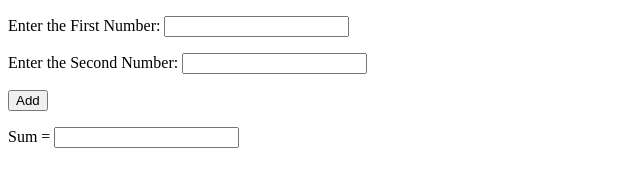
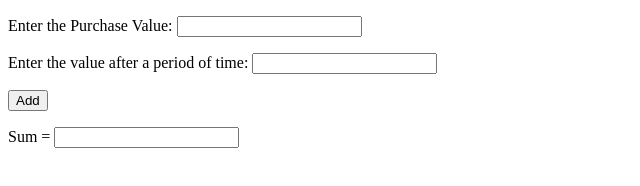
Before and after one commit to Raf4059/Depreciation-Calculator, a plain HTML site: page index.html in a window 1280 px wide. Shown: the whole page, without its empty margins (0-640 px from the left). Drawn offline with Linux system fonts and the light colour scheme.

Commit message:
Update index.html

```diff
--- a/index.html
+++ b/index.html
@@ -1,22 +1,32 @@
 <!doctype html>
 <html>
 <head>
+
+
 <script>
 function add()
 {
   var numOne, numTwo, sum;
   numOne = parseInt(document.getElementById("first").value);
   numTwo = parseInt(document.getElementById("second").value);
-  sum = numOne + numTwo;
+  subtract = numOne - numTwo;
   document.getElementById("answer").value = sum;
 }
 </script>
+
+
 </head>
 <body>
 
-<p>Enter the First Number: <input id="first"></p>
-<p>Enter the Second Number: <input id="second"></p>
+<p>Enter the Purchase Value: <input id="first"></p>
+
+
+<p>Enter the value after a period of time: <input id="second"></p>
+
+
 <button onclick="add()">Add</button>
+
+
 <p>Sum = <input id="answer"></p>
 
 </body>
```
